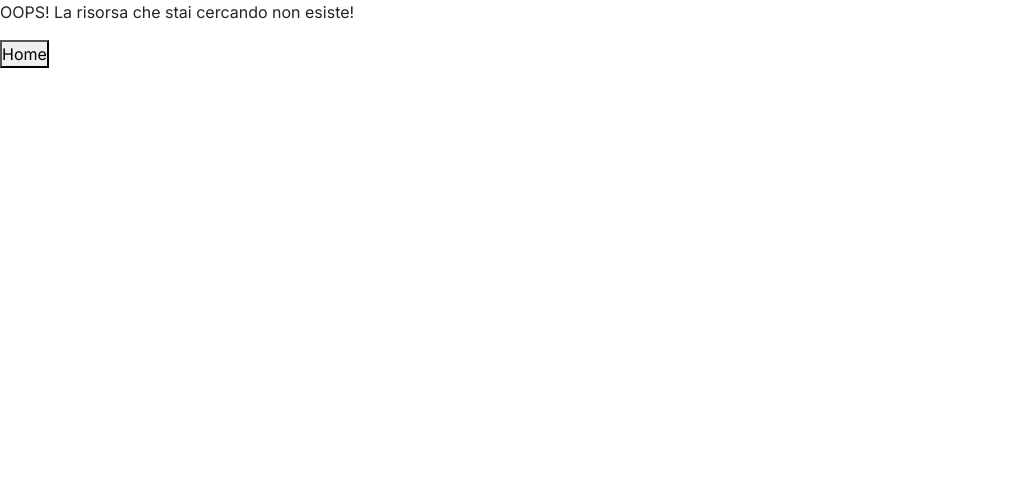
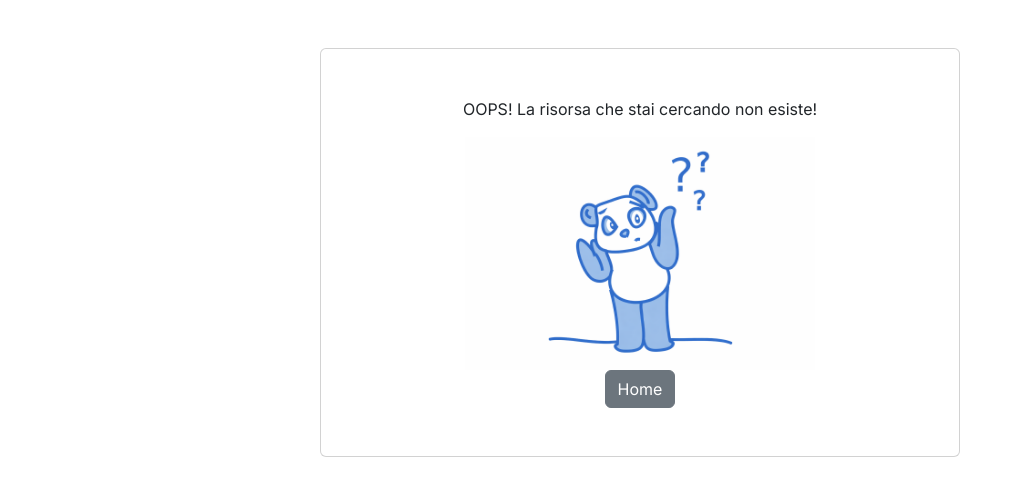
Before and after one commit to MarcoGiaccone/sito-emma, an Angular app in the folder frontend/: page /reserved/not-found in a window 1280 px wide. Shown: the top 496 px of the page, without its empty margins (0-1023 px from the left). Built offline with nearby package versions, Linux system fonts and the light colour scheme; no server answers; sample sign-in values are in the browser's storage.

Commit message:
controlli al routing del manager 2

```diff
--- a/frontend/src/app/components/not-found/not-found.html
+++ b/frontend/src/app/components/not-found/not-found.html
@@ -1,8 +1,11 @@
-<div>
-    <div>
-        <div>
+<div class="container">
+    <div class="d-flex justify-content-center mt-5">
+        <div style="width: 50vw;" class="d-flex flex-column align-items-center card p-5">
             <p>OOPS! La risorsa che stai cercando non esiste!</p>
-            <button class="btm stn-secondary">Home</button>
+            <img src="/404-bear.png" alt="confused cartoon bear" style="width: 350px;">
+            <div class="d-flex justify-content-center">
+                <button class="btn btn-secondary" (click)="navigate()">{{ buttonText ? buttonText : 'Home' }}</button>
+            </div>
         </div>
     </div>
 </div>
--- a/frontend/src/app/components/not-found/not-found.ts
+++ b/frontend/src/app/components/not-found/not-found.ts
@@ -1,4 +1,5 @@
-import { Component } from '@angular/core';
+import { Component, OnInit } from '@angular/core';
+import { Router } from '@angular/router';
 
 @Component({
   selector: 'app-not-found',
@@ -6,6 +7,27 @@ import { Component } from '@angular/core';
   templateUrl: './not-found.html',
   styleUrl: './not-found.css',
 })
-export class NotFound {
+export class NotFound implements OnInit{
+
+  buttonText: string = '';
+
+  constructor(
+    private router: Router
+  ) {}
+
+  ngOnInit(): void {
+    // const navigation
+    // console.log(navigationState);
+  }
+
+  navigate(): void {
+    // switch ('asd') {
+    //   case 'asd': {
+
+    //   }
+    // }
+    this.router.navigateByUrl('/reserved/projects');
+  }
+
 
 }
--- a/frontend/src/app/components/reserved-login/reserved-login.ts
+++ b/frontend/src/app/components/reserved-login/reserved-login.ts
@@ -1,4 +1,4 @@
-import { Component } from '@angular/core';
+import { Component, OnInit } from '@angular/core';
 import { FormsModule } from '@angular/forms';
 import { Router } from '@angular/router';
 import { Supabase } from '../../services/supabase-service/supabase';
@@ -9,7 +9,7 @@ import { Supabase } from '../../services/supabase-service/supabase';
   templateUrl: './reserved-login.html',
   styleUrl: './reserved-login.css'
 })
-export class ReservedLogin {
+export class ReservedLogin implements OnInit{
 
   email = ''
   password = ''
@@ -20,7 +20,13 @@ export class ReservedLogin {
     private router: Router
   ) {}
 
-  async login() {
+  ngOnInit(): void {
+    if (this.supabase.isUserLoggedIn()) {
+      this.router.navigateByUrl('/reserved/projects');
+    }
+  }
+
+  async login(): Promise<void> {
     const isUserLoggedIn: boolean = await this.supabase.signIn(
       this.email,
       this.password
--- a/frontend/src/app/components/reserved-photo-form/reserved-photo-form.ts
+++ b/frontend/src/app/components/reserved-photo-form/reserved-photo-form.ts
@@ -54,7 +54,7 @@ export class ReservedPhotoForm implements OnInit {
     let photoId: number | null;
     let editMode: boolean = false;
 
-    console.log(lastUrlSegment)
+    console.log(isOnlyNumbers(lastUrlSegment))
 
     if (lastUrlSegment === 'create') {
       photoId = null;
@@ -85,10 +85,12 @@ export class ReservedPhotoForm implements OnInit {
     }
   }
 
-  async getPhoto(projectId: number): Promise<void> {
+  async getPhoto(photoId: number): Promise<void> {
     try {
-      const response = await this.supabase.getProjectById(projectId);
+      const response = await this.supabase.getProjectById(this.photo.projectId);
+      console.log(response);
       if (response.data.length < 1 || response.status !== 200) {
+
         this.resourceNotFound();
         return
       }
@@ -97,7 +99,7 @@ export class ReservedPhotoForm implements OnInit {
     }
 
     try {
-      const response = await this.supabase.getPhotoById(projectId);
+      const response = await this.supabase.getPhotoById(photoId);
       if (response.status === 200) {
         this.photo = this.mapService.mapPhoto(response.data)[0];
         if (this.photo && this.photo.takenAt) {   //formatta la data in modo compatibile con il date picker del browser
@@ -188,6 +190,8 @@ export class ReservedPhotoForm implements OnInit {
   }
 
   resourceNotFound(): void {
-    this.router.navigateByUrl('reserved/not-found');
+    this.router.navigate(['reserved/not-found'], {
+      state: { goBackTo: 'photoForm' }
+    });
   }
 }
--- a/frontend/src/app/components/reserved-photos/reserved-photos.ts
+++ b/frontend/src/app/components/reserved-photos/reserved-photos.ts
@@ -49,7 +49,12 @@ export class ReservedPhotos implements OnInit{
   async getProjectPhotos(projectId: number): Promise<void> {
     try {
       const response = await this.supabase.getPhotosByProjectId(projectId);
-      this.photos = this.mapService.mapPhoto(response.data);
+      if (response.data && response.data.length < 1) {
+        this.resourceNotFound();
+        return
+      } else {
+        this.photos = this.mapService.mapPhoto(response.data);
+      }
     } catch (error) {
       console.log(error);
     }
@@ -105,4 +110,8 @@ export class ReservedPhotos implements OnInit{
     //cancellazione dell' immagine dallo storage
     await this.supabase.deleteImage(photo.imageUrl);
   }
+
+  resourceNotFound(): void {
+    this.router.navigateByUrl('reserved/not-found');
+  }
 }
--- a/frontend/src/app/components/reserved-project-form/reserved-project-form.ts
+++ b/frontend/src/app/components/reserved-project-form/reserved-project-form.ts
@@ -185,6 +185,9 @@ export class ReservedProjectForm implements OnInit {
   }
 
   resourceNotFound(): void {
-    this.router.navigateByUrl('/reserved/not-found');
+
+    this.router.navigate(['reserved/not-found'], {
+      state: { goBackTo: 'projectForm' }
+    });
   }
 }
```
Also changed, not shown: frontend/public/404-bear.png (added), 1 other file (tests, documents, lock files or other folders).
